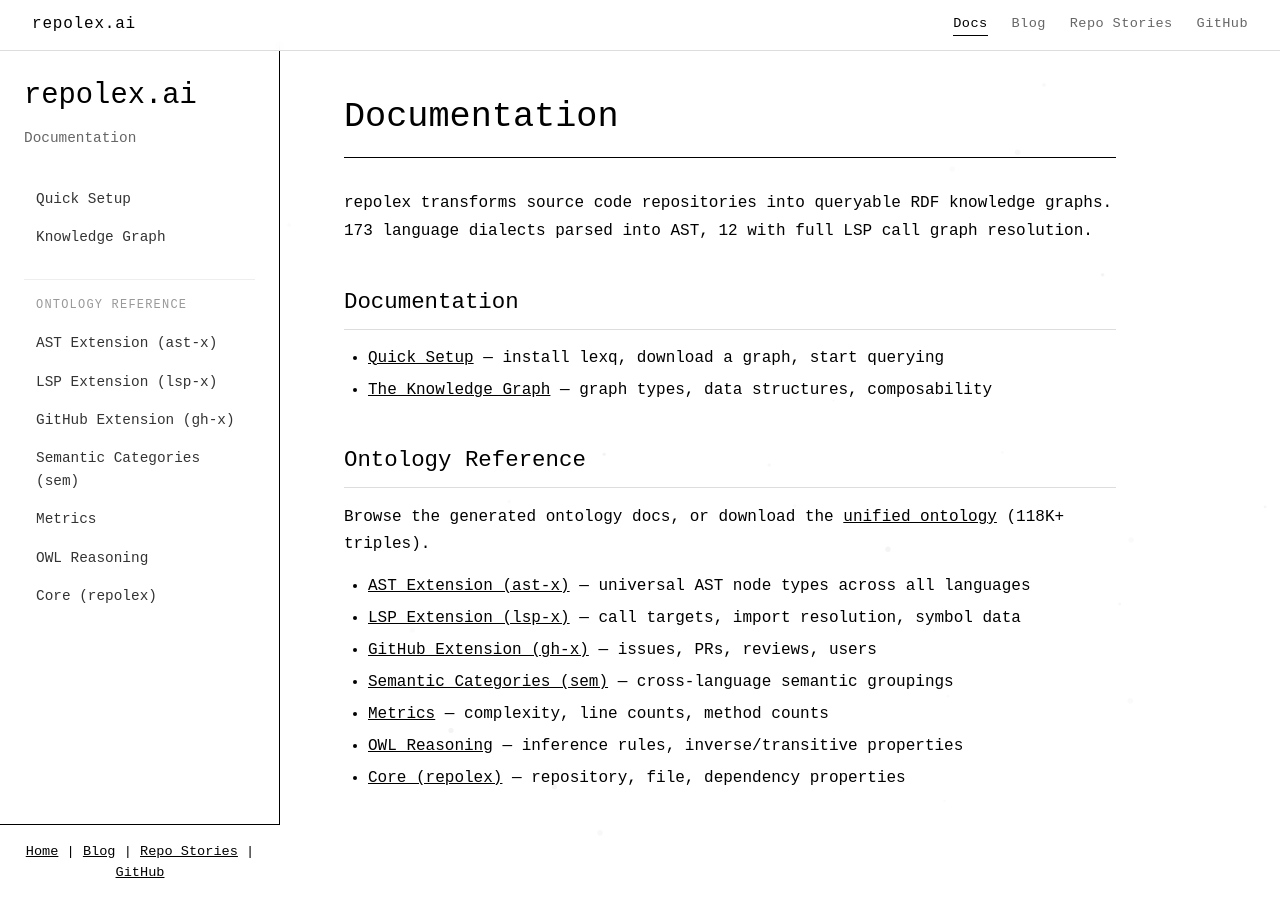
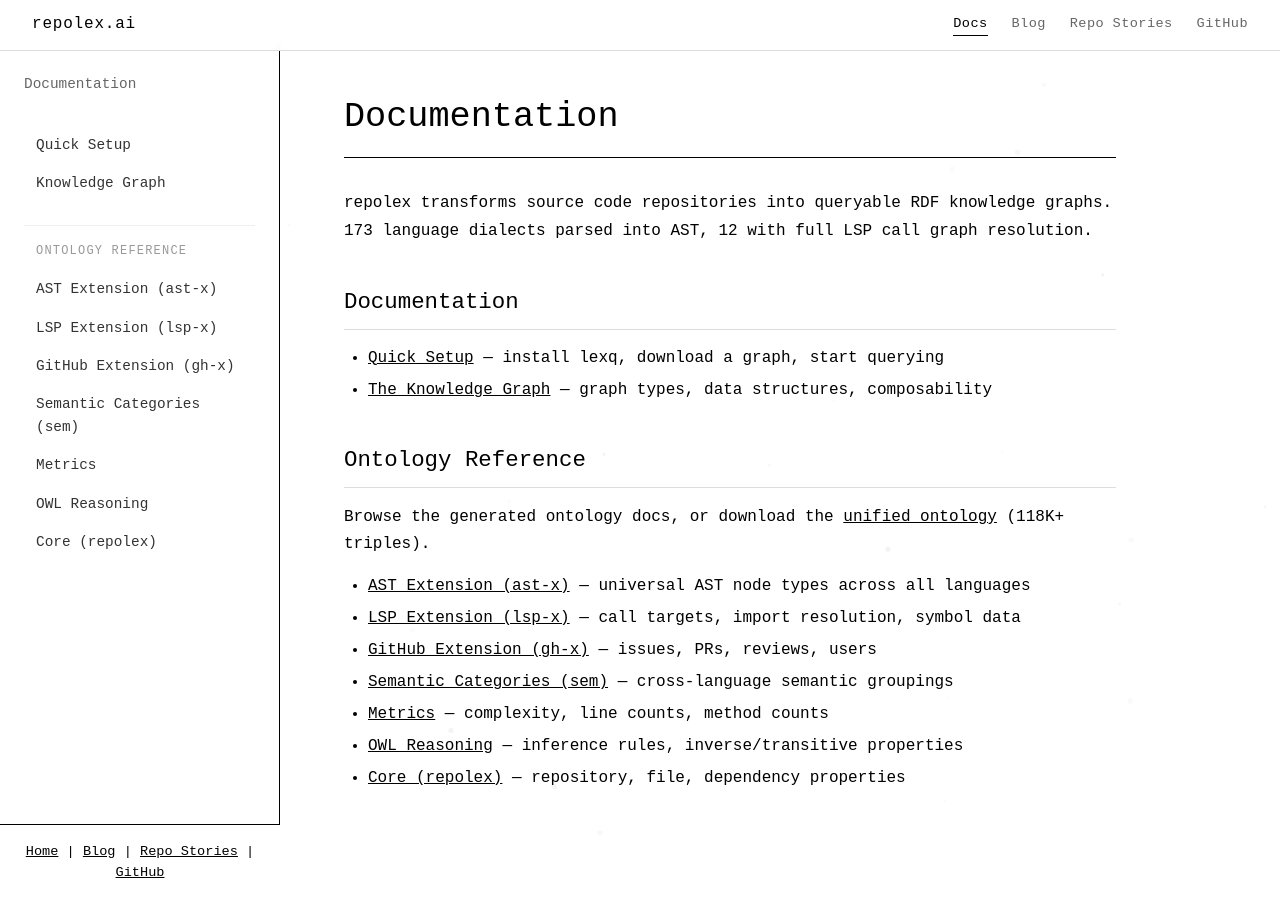
Before and after one commit to repolex-ai/repolex-www, a Jekyll site: the page built from docs/index.html, in a window 1280 px wide. Built offline with Jekyll 4.4.1, drawn with Linux system fonts in a browser that asks for light colours.

Commit message:
Remove redundant repolex.ai branding from blog and docs sidebars
Co-Authored-By: spacegoatai <spacegoatai@gmail.com>

```diff
--- a/_layouts/blog-sidebar.html
+++ b/_layouts/blog-sidebar.html
@@ -15,7 +15,6 @@
 
         <div class="nav-sidebar" id="navSidebar">
             <div class="nav-header">
-                <h2><a href="{{ '/' | relative_url }}">repolex.ai</a></h2>
                 <p class="nav-subtitle">Tech Notes</p>
             </div>
             <div class="post-list">
--- a/_layouts/docs.html
+++ b/_layouts/docs.html
@@ -16,7 +16,6 @@
 
         <div class="docs-sidebar" id="docsSidebar">
             <div class="docs-header">
-                <h2><a href="{{ '/' | relative_url }}">repolex.ai</a></h2>
                 <p class="docs-subtitle">Documentation</p>
             </div>
             <nav class="docs-nav">
```
